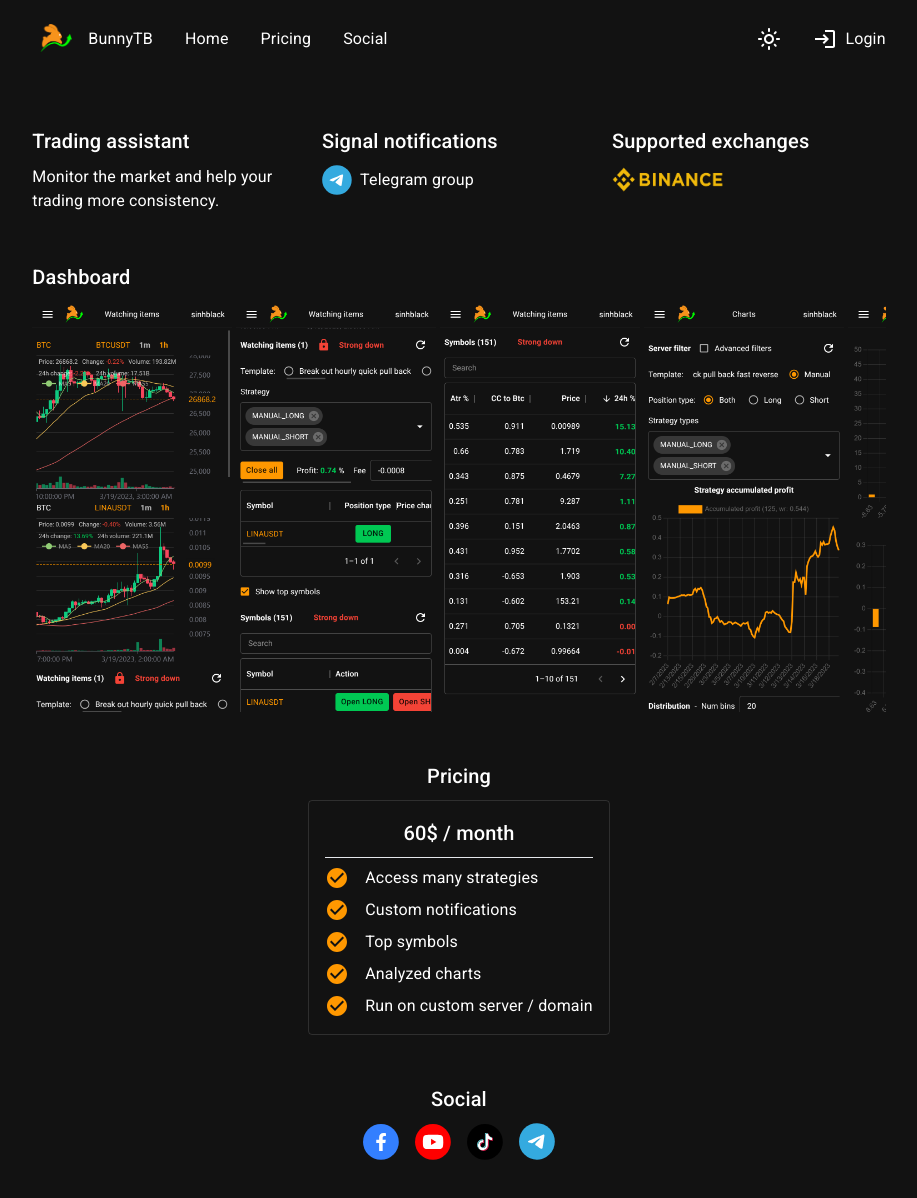
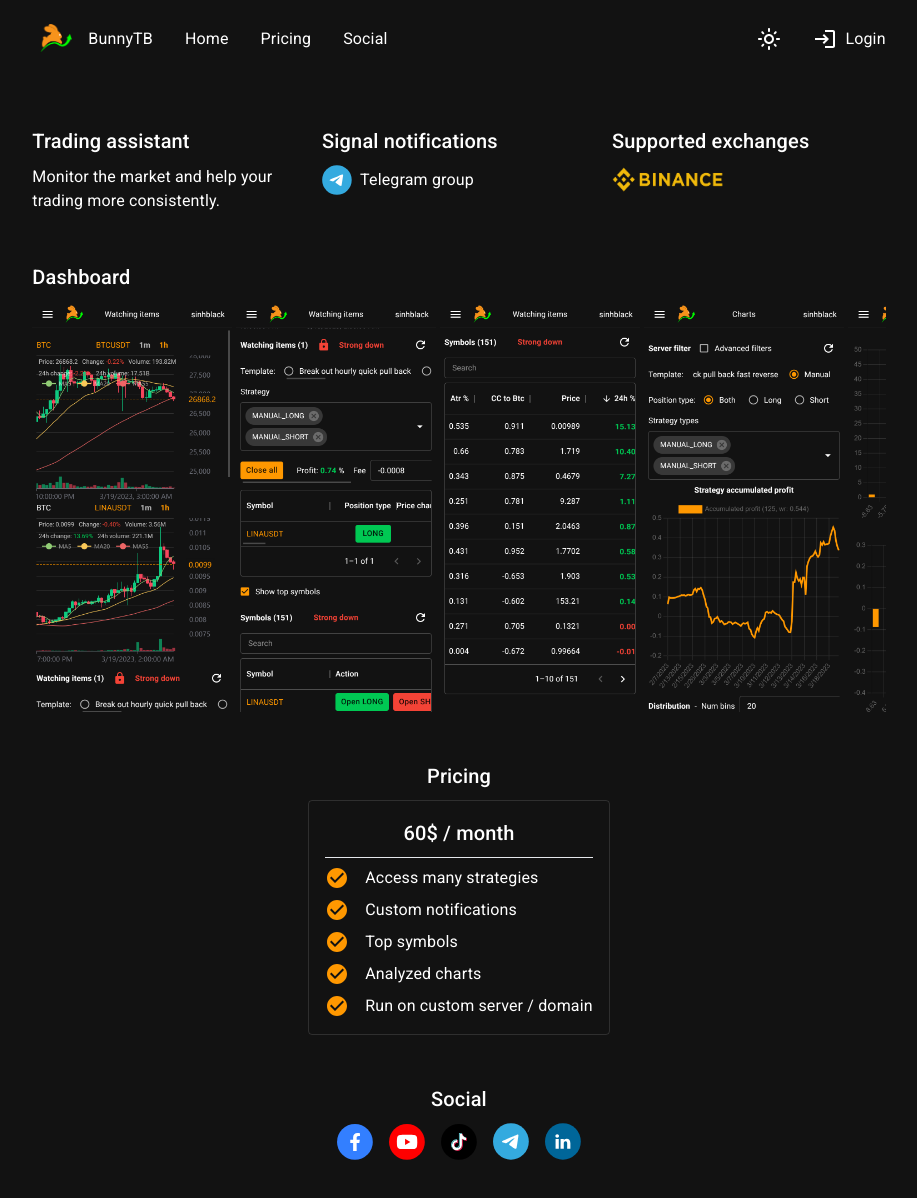
Before and after one commit to sinhlt58/alg-trading-landing, a Next.js app: page / in a window 1280 px wide. Shown: the top 1198 px of the page, without its empty margins (181-1098 px from the left). Built offline with nearby package versions, Linux system fonts and the light colour scheme.

Commit message:
update logos

```diff
--- a/components/home-page.tsx
+++ b/components/home-page.tsx
@@ -32,6 +32,10 @@ export default function HomePage() {
     {
       imageUrl: "/logos/telegram.svg",
       link: "https://t.me/bunnybotsignals",
+    },
+    {
+      imageUrl: "/logos/linkedin.svg",
+      link: "https://linkedin.com/company/bunnytb",
     },
   ];
 
@@ -85,7 +89,7 @@ export default function HomePage() {
           <div className="flex flex-col gap-2">
             <Typography variant="h6">Trading assistant</Typography>
             <Typography>
-              Monitor the market and help your trading more consistency.
+              Monitor the market and help your trading more consistently.
             </Typography>
           </div>
         </Box>
```
Also changed, not shown: public/logos/linkedin.svg (added).
